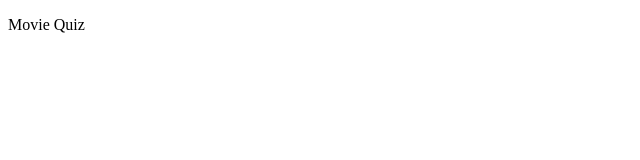
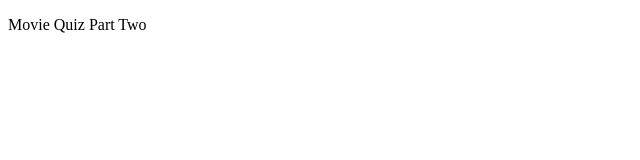
Before and after one commit to hansonnick25/movie-quiz, a plain HTML site: page index.html in a window 1280 px wide. Shown: the full height of the page, 0-640 px from the left. Drawn offline with Linux system fonts and the light colour scheme.

Commit message:
Testing branch protection

```diff
--- a/index.html
+++ b/index.html
@@ -8,7 +8,7 @@
     <title>Movie Quiz</title>
   </head>
   <body>
-    <p>Movie Quiz</p>
+    <p>Movie Quiz Part Two</p>
   </body>
 
   <script src="assets/js/script.js"></script>
```
